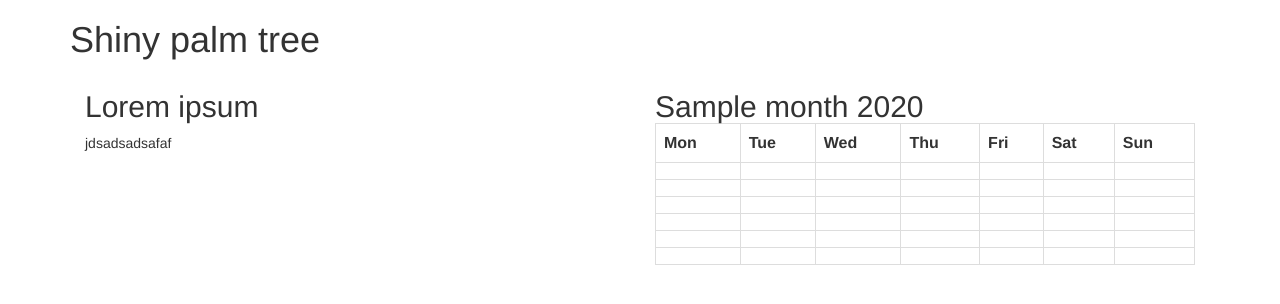
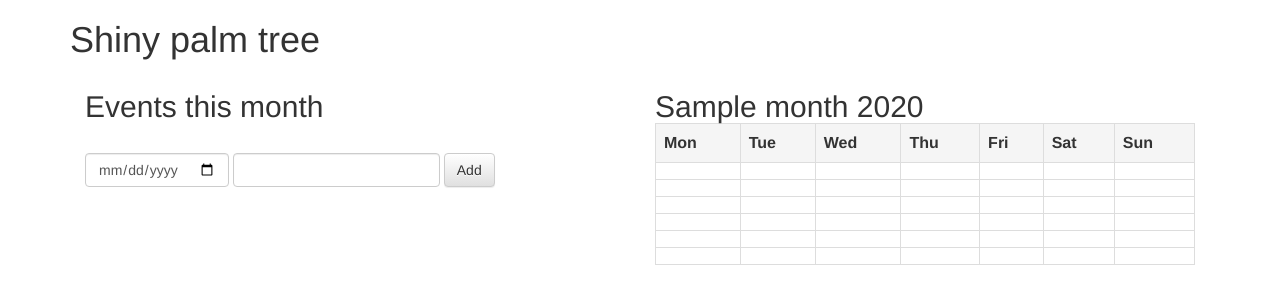
Before and after one commit to Bl4ck4/shiny-palm-tree, a Flask app: template templates/index.html in a window 1280 px wide. Shown: the top 304 px of the page. Run offline with Flask 2, Linux system fonts and the light colour scheme; the template is opened without the code that fills it: most values are stand-ins (such as "Sample title", 1, 10 or a date in 2020); lists and menus that the app fills with data are empty; some libraries are stand-ins or nearby versions.

```diff
--- a/templates/header.html
+++ b/templates/header.html
@@ -10,5 +10,6 @@
 <!-- Latest compiled and minified JavaScript -->
 <script src="https://maxcdn.bootstrapcdn.com/bootstrap/3.3.7/js/bootstrap.min.js" integrity="sha384-Tc5IQib027qvyjSMfHjOMaLkfuWVxZxUPnCJA7l2mCWNIpG9mGCD8wGNIcPD7Txa" crossorigin="anonymous"></script>
 
+
 </head>
 <body>
--- a/templates/index.html
+++ b/templates/index.html
@@ -3,13 +3,29 @@
 <div class="container">
 
 	<h1>Shiny palm tree</h1>
-	<div class="col-md-6">
-		<h2> Lorem ipsum</h2>
-		<p>jdsadsadsafaf</p>
+	<div class="col-md-6 active">
+		<h2>Events this month</h2>
+		<table class="table table-striped table-bordered">
+			{% for i in range(1,days[1]+1) %}
+			<tr>
+				<td>{{ i }} </td>
+				<td> </td>
+			</tr>
+			{% endfor %}
+		</table>
+		<form class="form-inline">
+			<div class="form-group">
+				<input class="form-control" type="date" name="date">
+			</div>
+			<div class="form-group">
+				<input type="text" class="form-control">
+			</div>
+			<button type="submit" class="btn btn-default">Add</button>
+		</form>
 	</div>
-	<div class="col-md-6"><h2>{{ month }} {{ year }}</2>
+	<div class="col-md-6"><h2>{{ month }} {{ now.year }}</2>
 		<table class="table table-bordered">
-			<tr>
+			<tr class="active">
 				<th>Mon</th>
 				<th>Tue</th>
 				<th>Wed</th>
```
